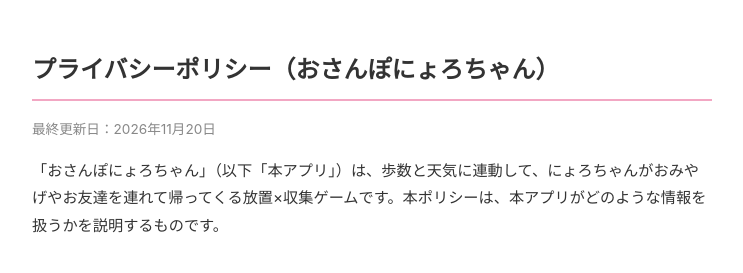
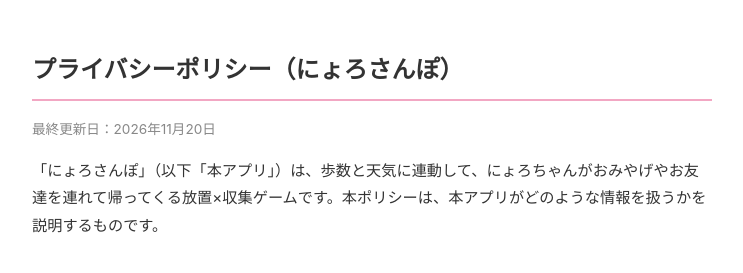
Before and after one commit to channyoro22-maker/nyoro-privacy, a plain HTML site: page index.html in a window 1280 px wide. Shown: the top 273 px of the page, without its empty margins (268-1011 px from the left). Drawn offline with Linux system fonts and the light colour scheme.

Commit message:
Rename app to にょろさんぽ in privacy policy
Co-Authored-By: Claude Opus 5.5 <noreply@anthropic.com>

```diff
--- a/index.html
+++ b/index.html
@@ -3,7 +3,7 @@
 <head>
 <meta charset="utf-8">
 <meta name="viewport" content="width=device-width, initial-scale=1">
-<title>プライバシーポリシー | おさんぽにょろちゃん</title>
+<title>プライバシーポリシー | にょろさんぽ</title>
 <style>
   body { font-family: -apple-system, "Hiragino Sans", "Noto Sans JP", sans-serif; line-height: 1.8; color: #333; max-width: 680px; margin: 0 auto; padding: 32px 20px; }
   h1 { font-size: 1.5em; border-bottom: 2px solid #f2a7c3; padding-bottom: 8px; }
@@ -13,9 +13,9 @@
 </style>
 </head>
 <body>
-<h1>プライバシーポリシー（おさんぽにょろちゃん）</h1>
+<h1>プライバシーポリシー（にょろさんぽ）</h1>
 <p class="updated">最終更新日：2026年11月20日</p>
-<p>「おさんぽにょろちゃん」（以下「本アプリ」）は、歩数と天気に連動して、にょろちゃんがおみやげやお友達を連れて帰ってくる放置×収集ゲームです。本ポリシーは、本アプリがどのような情報を扱うかを説明するものです。</p>
+<p>「にょろさんぽ」（以下「本アプリ」）は、歩数と天気に連動して、にょろちゃんがおみやげやお友達を連れて帰ってくる放置×収集ゲームです。本ポリシーは、本アプリがどのような情報を扱うかを説明するものです。</p>
 
 <h2>1. 収集する情報について</h2>
 <p>本アプリは、ユーザーの個人情報を開発者のサーバーに送信・保存しません。アカウント登録もありません。広告やアクセス解析も使っていません。</p>
```
